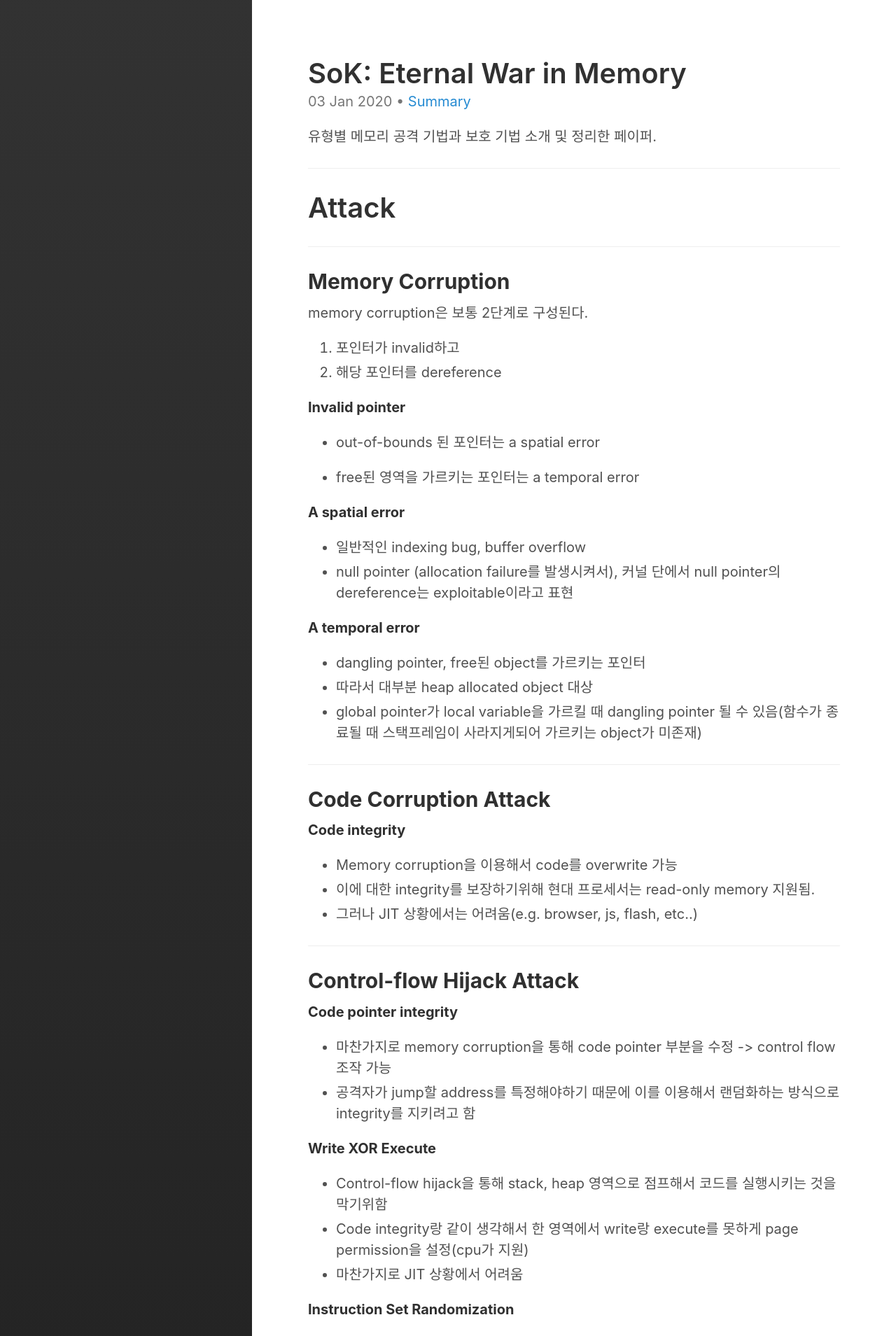
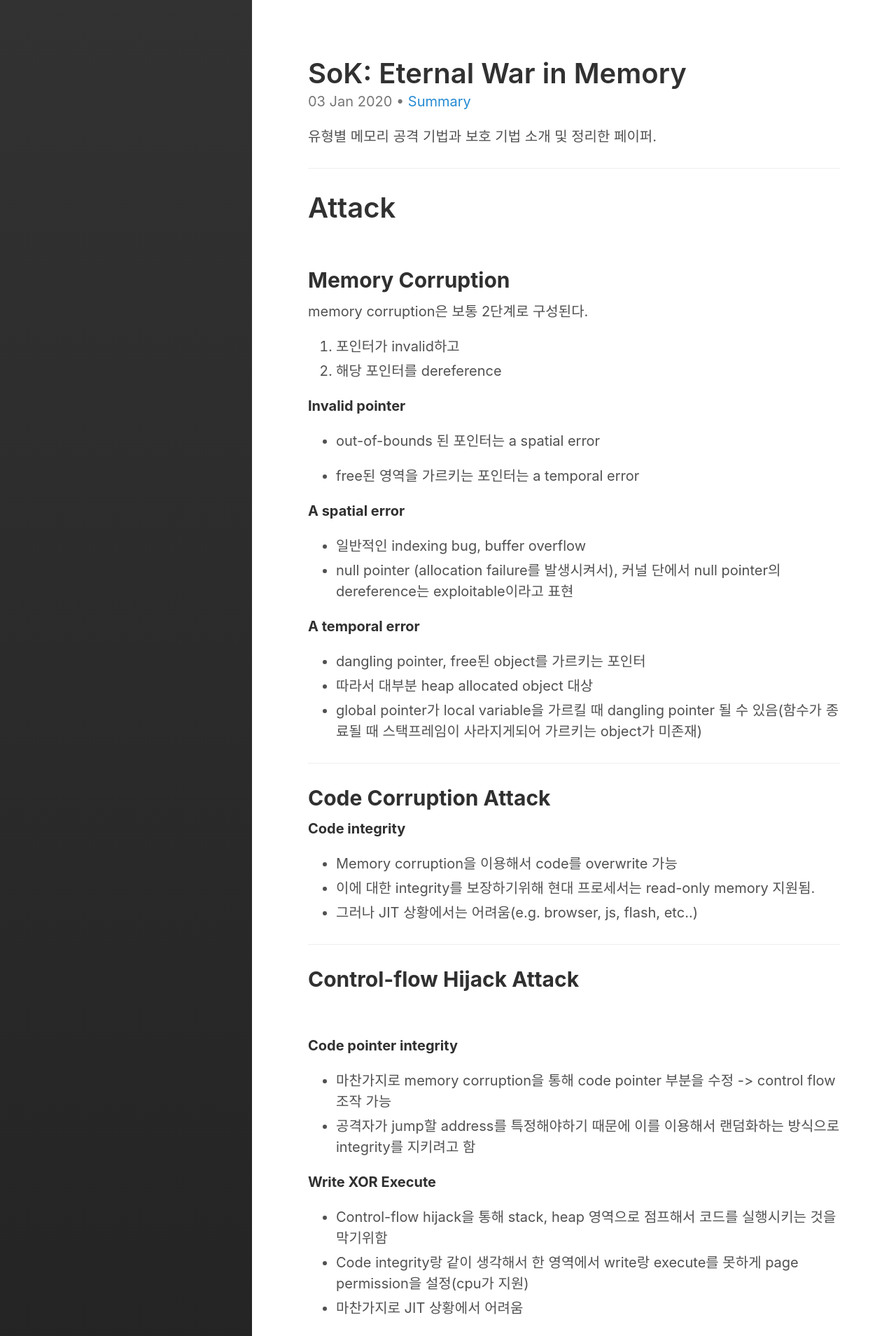
Before and after one commit to blingcho/blingcho.github.io, a Jekyll site: the page built from _posts/survey/2020-01-03-Sok-eternal-war-in-memory.md, in a window 1280 px wide. Shown: the top 1909 px of the page at 70% size. Built offline with Jekyll 4.4.1, drawn with Linux system fonts in a browser that asks for light colours.

Commit message:
20-01-13

```diff
--- a/_posts/survey/2020-01-03-Sok-eternal-war-in-memory.md
+++ b/_posts/survey/2020-01-03-Sok-eternal-war-in-memory.md
@@ -12,7 +12,8 @@ tags:
 
 ___
 # Attack
----
+<br>
+
 ## **Memory Corruption**
 
 memory corruption은 보통 2단계로 구성된다.
@@ -47,6 +48,7 @@ memory corruption은 보통 2단계로 구성된다.
 
 ---
 ## **Control-flow Hijack Attack**
+<br>
 
 **Code pointer integrity**
 - 마찬가지로 memory corruption을 통해 code pointer 부분을 수정 -> control flow 조작 가능
@@ -85,7 +87,8 @@ memory corruption은 보통 2단계로 구성된다.
 
 ___
 # Currently Used Protections
----
+<br>
+
 ## **Stack smashing protection**
 - saved return address 아래에 canary 삽입 후 return 시 체크
 - Control-flow integrity
@@ -127,6 +130,7 @@ ___
 
 ___
 # Probabilistic Methods
+<br>
 
 ## **Address Space Randomization**
 - 계속 나왔던 그 ASLR
@@ -146,5 +150,6 @@ ___
 
 ___
 # Memory Safety
+<br>
 
 ## **Data space randomization**
```
